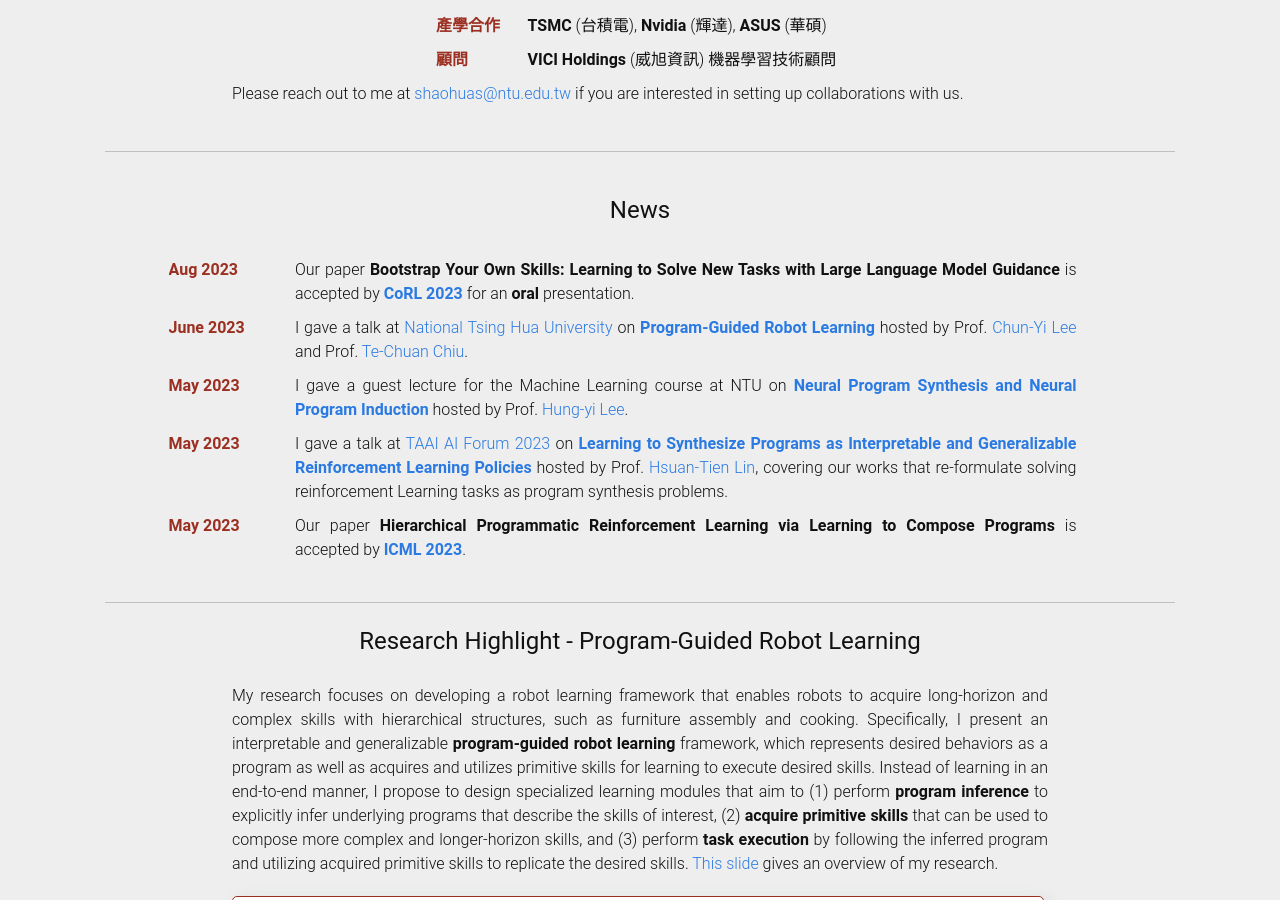
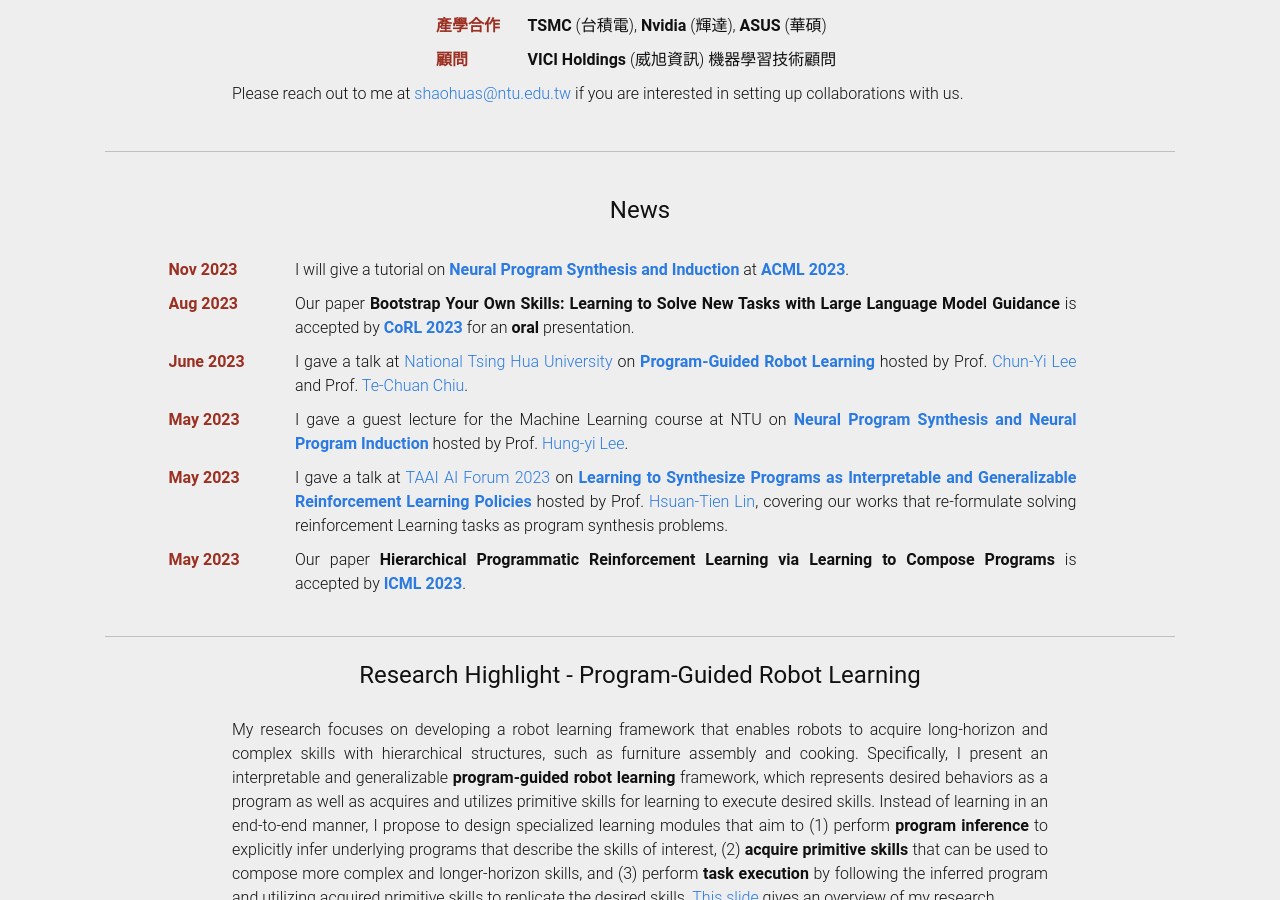
Before and after one commit to shaohua0116/shaohua0116.github.io, a Jekyll site: the page built from index.html, in a window 1280 px wide and 900 px high, scrolled down 796 px. Built offline with Jekyll 4.4.1, drawn with Linux system fonts in a browser that asks for light colours; some web fonts are replaced.

Commit message:
add acml tutorial news

```diff
--- a/_data/news.yml
+++ b/_data/news.yml
@@ -1,3 +1,5 @@
+- news: 'I will give a tutorial on <a href="https://shaohua0116.github.io/acml2023_tutorial/"><b>Neural Program Synthesis and Induction</b></a> at <a href="https://www.acml-conf.org/2023/index.html"><b>ACML 2023</a></b>.'
+  date: 'Nov 2023'
 - news: 'Our paper <b>Bootstrap Your Own Skills: Learning to Solve New Tasks with Large Language Model Guidance</b> is accepted by <b><a href="https://www.corl2023.org/">CoRL 2023</a></b> for an <b>oral</b> presentation.'
   date: 'Aug 2023'
 - news: "I gave a talk at <a href='https://nthu-en.site.nthu.edu.tw/'>National Tsing Hua University</a> on <b><a href='https://drive.google.com/file/d/1Jwh59RQwYUQo9NNSE12oxA-mtbKq-9QD/view?usp=share_link'>Program-Guided Robot Learning</a></b> hosted by Prof. <a href='https://elsalab.ai/about'>Chun-Yi Lee</a> and Prof. <a href='https://theochiu.wixsite.com/nthucs'>Te-Chuan Chiu</a>."
```
